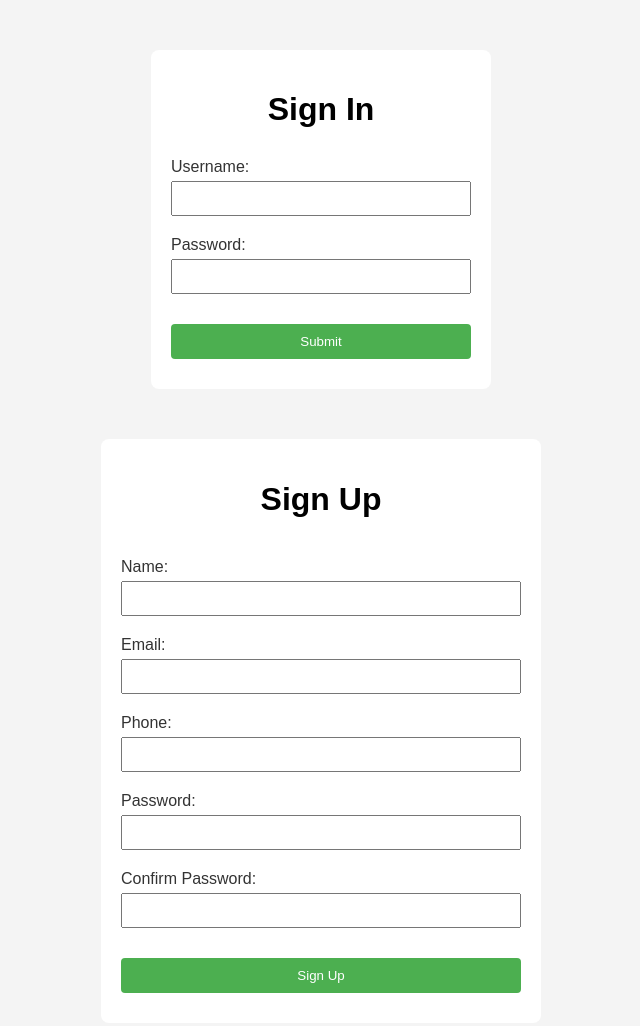
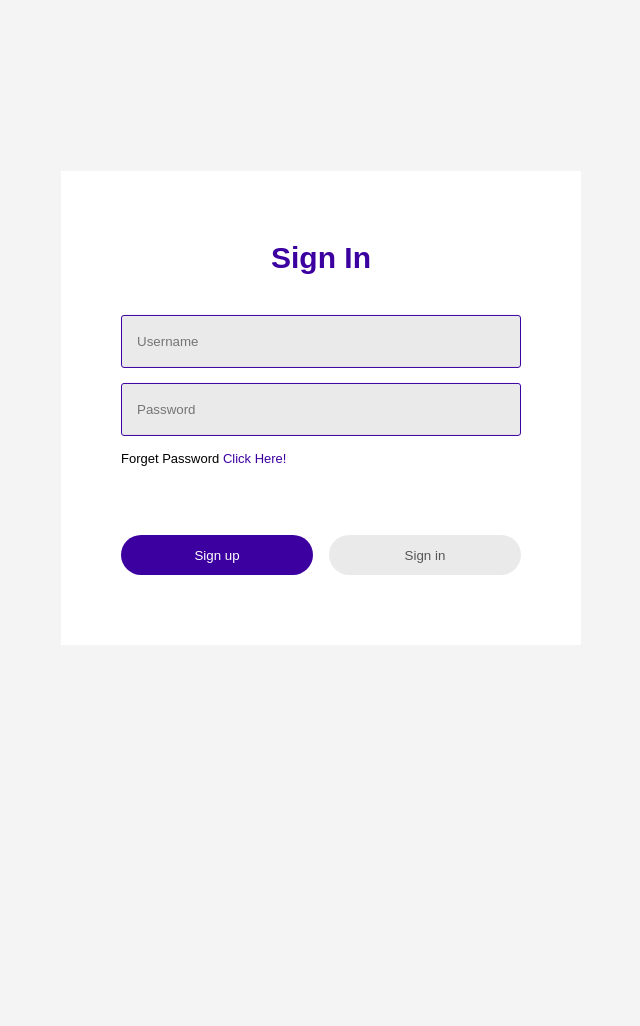
Before and after one commit to Waghib/HTML-Form-Validation, a plain HTML site: page index.html in a window 1280 px wide. Shown: the whole page, without its empty margins (319-959 px from the left). After the commit the page ends 816 px from the top, so only its background shows below. Drawn offline with nearby package versions, Linux system fonts and the light colour scheme.

Commit message:
Completed Sign in form

```diff
--- a/index.html
+++ b/index.html
@@ -9,20 +9,37 @@
     <script src="scripts.js"></script>
 </head>
 <body>
-    <div class="SignInform">
-        <h1>Sign In</h1>
-        <form id="signInForm">
-            <label for="username">Username:</label>
-            <input type="text" id="username" name="username">
-            <label for="password">Password:</label>
-            <input type="password" id="password" name="password">
-            <div class="button">
-                <input type="submit" value="Submit" class="submit-button">
-            </div>
-        </form>
+
+    <!-- <div class="mainForm">
+        <button>Sign In</button>
+        <button>Sign Up</button>
+    </div> -->
+    <div class="container">
+        <div class="main-form">
+            <h1>Sign In</h1>
+            <form id="signInForm">
+                <div class="input-group">
+                    <div class="input-field">
+                        <input type="text" id="username" name="username" placeholder="Username">
+                    </div>
+
+                    <div class="input-field">
+                        <input type="password" id="password" name="password" placeholder="Password">
+                    </div>
+
+                    <p>Forget Password <a href="#">Click Here!</a></p>
+                </div>
+                <div class="buttons">
+                    <button type="button">Sign up</button>
+                    <button type="button" class="disable">Sign in</button>
+                </div>
+            </form>
+        </div>
+
     </div>
 
-    <div class="SignUpform">
+
+    <!-- <div class="SignUpform">
         <h1>Sign Up</h1>
         <form id="signUpForm">
             <label for="name">Name:</label>
@@ -39,7 +56,7 @@
                 <input type="submit" value="Sign Up" class="signup-button">
             </div>
         </form>
-    </div>
+    </div> -->
 
 </body>
 </html>
--- a/scripts.js
+++ b/scripts.js
@@ -1,7 +1,7 @@
 $(document).ready(function() {
     // Function to validate password
     function validatePassword(password) {
-        var regex = /^(?=.*[A-Za-z])(?=.*\d)(?=.*[@$!%*#?&])[A-Za-z\d@$!%*#?&]{8,}$/;
+        var regex = /^(?=.*[A-Za-z])(?=.*\d)(?=.*[@$!%*#?&.])[A-Za-z\d@$!%*#?&.]{8,}$/;
         var isValid = regex.test(password);
         console.log("Password validation result:", isValid); // Debugging line
         return isValid;
--- a/styles.css
+++ b/styles.css
@@ -1,6 +1,93 @@
 body {
     background-color: #f4f4f4;
     font-family: Arial, sans-serif;
+    overflow-x: hidden;
+}
+
+.container{
+    width: 100%;
+    height: 100vh;
+    position: relative;
+}
+
+.main-form{
+    width: 90%;
+    max-width: 400px;
+    background-color: white;
+    position: absolute;
+    /* margin: 50px auto;
+    border-radius: 8px;
+    display: flex; */
+    top: 50%;
+    left: 50%;
+    transform: translate(-50%, -50%);
+    background: white;
+    padding: 50px 60px 70px;
+    text-align: center;
+}
+
+.main-form h1{
+    font-size: 30px;
+    margin-bottom: 40px;
+    color: #3c00a0;
+    position: relative;
+}
+
+.main-form .input-field{
+    background: #eaeaea;
+    margin: 15px 0;
+    display: flex;
+    border-radius: 3px;
+    align-items: center;
+    border: 1px solid #3c00a0;
+}
+
+input{
+    width: 100%;
+    background: transparent;
+    border: 0;
+    outline: 0;
+    padding: 18px 15px;
+}
+
+ form p{
+    text-align: left;
+    font-size: 13px;
+ }
+
+ form p a{
+    text-decoration: none;
+    color: #3c00a0;
+ }
+
+ .buttons{
+    width: 100%;
+    display: flex;
+    justify-content: space-between;
+ }
+
+ .buttons button{
+    flex-basis: 48%;
+    background: #3c00a0;
+    color: #fff;
+    height: 40px;
+    border-radius: 20px;
+    border: 0;
+    outline: 0;
+    cursor: pointer;
+    transition: background 1s;
+ }
+
+ .input-group{
+    height: 220px;
+ }
+
+ .buttons button.disable{
+    background: #eaeaea;
+    color: #555;
+ }
+/* button{
+    margin: 20px;
 }
 
 .SignInform{
@@ -12,7 +99,6 @@ body {
 }
 
 .SignInform, .SignUpform {
-    /* max-width: 300px; */
     margin: 50px auto;
     background-color: white;
     padding: 20px;
@@ -50,4 +136,4 @@ input {
     border: none;
     border-radius: 4px;
     cursor: pointer;
-}
+} */
```
